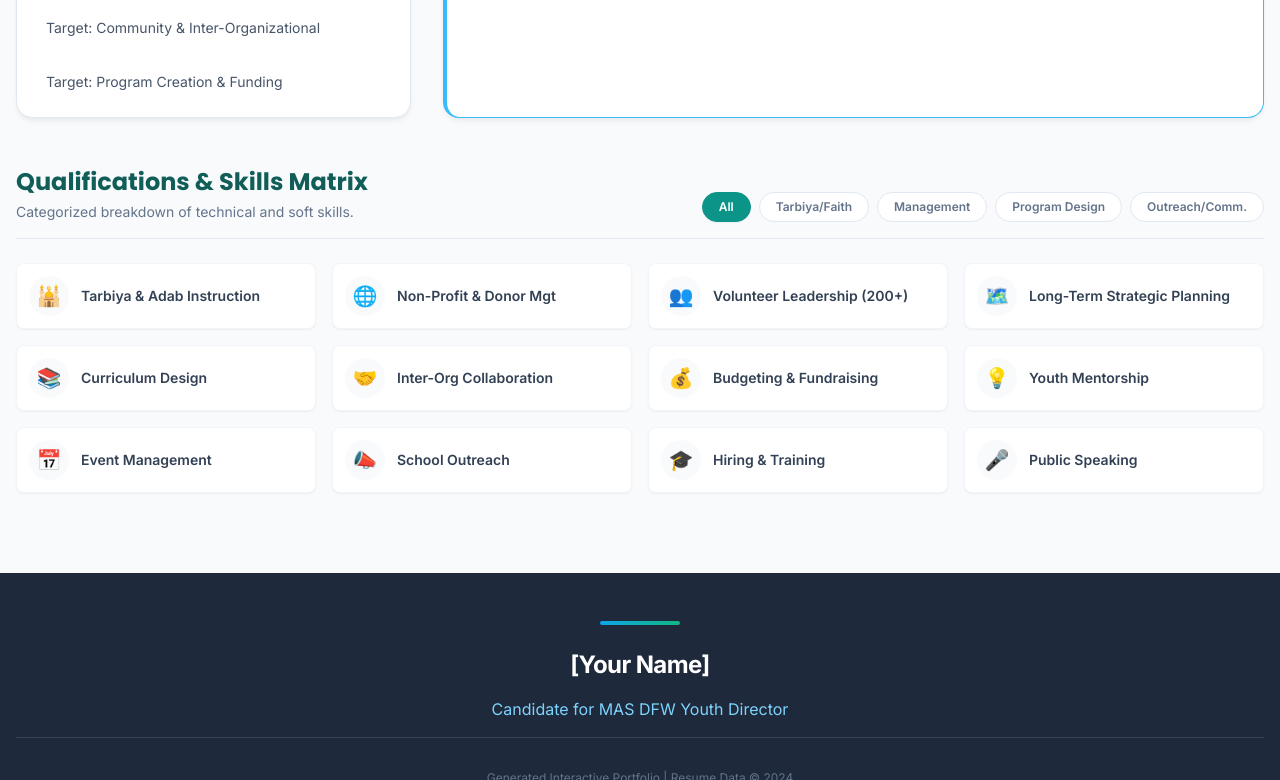
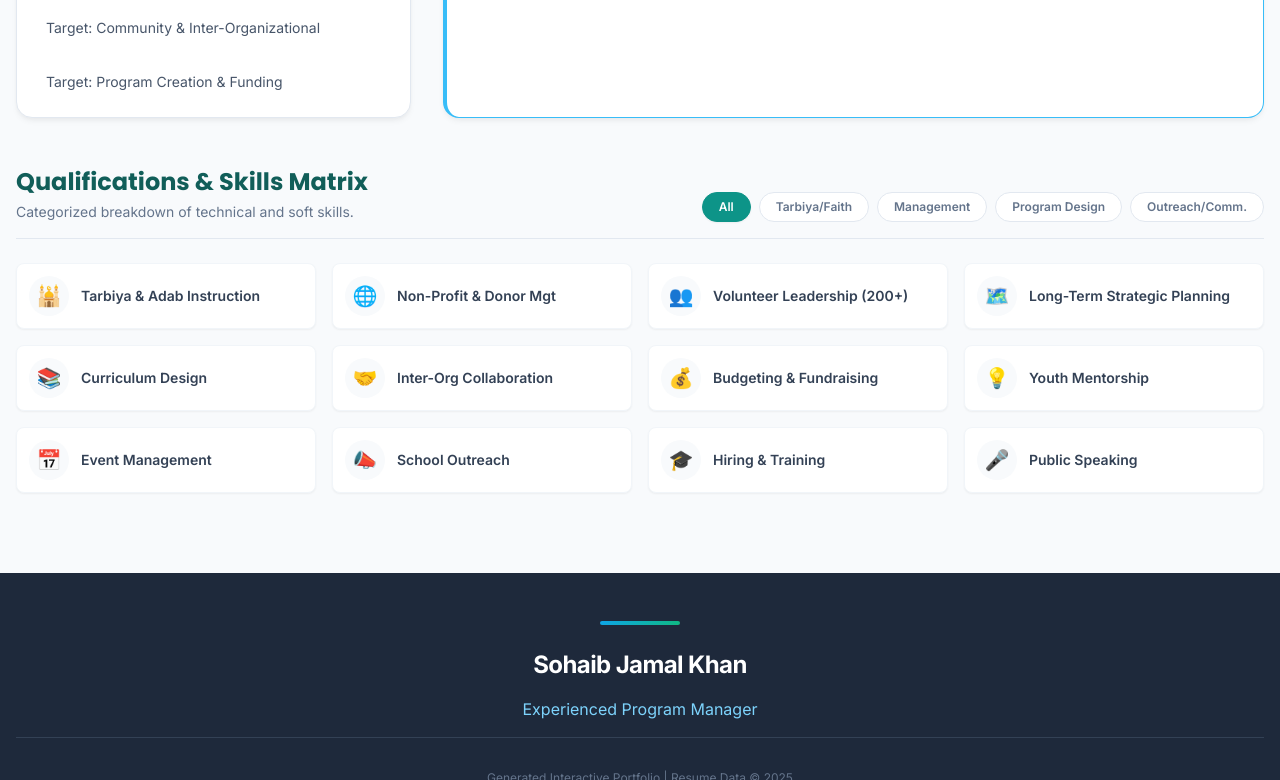
Before and after one commit to sobe247/Sohaib-Islam-Res, a plain HTML site: page index.html in a window 1280 px wide. Shown: the part 2020-2800 px from the top of the page. Drawn offline with nearby package versions, Linux system fonts and the light colour scheme.

Commit message:
Additional Updates to titles

```diff
--- a/index.html
+++ b/index.html
@@ -111,7 +111,7 @@
                     Software Developer
                 </button>
                 <button id="toggle-youth" onclick="setPersona('youth')" class="px-5 py-2 text-sm rounded-full transition-all">
-                    Youth Director
+                    Program Manager
                 </button>
             </div>
 
@@ -242,10 +242,10 @@
 <footer class="bg-slate-800 text-white py-12 mt-12">
     <div class="container mx-auto px-4 text-center space-y-4">
         <div class="h-1 w-20 bg-gradient-brand mx-auto rounded-full mb-6"></div>
-        <p class="font-bold text-2xl tracking-tight">[Your Name]</p>
-        <p id="footer-title" class="text-sky-300 font-medium">Candidate for MAS DFW Youth Director</p>
+        <p class="font-bold text-2xl tracking-tight">Sohaib Jamal Khan</p>
+        <p id="footer-title" class="text-sky-300 font-medium">Program Manager</p>
         <div class="pt-8 border-t border-slate-700 mt-8 text-xs text-slate-500">
-            Generated Interactive Portfolio | Resume Data &copy; 2024
+            Generated Interactive Portfolio | Resume Data &copy; 2025
         </div>
     </div>
 </footer>
@@ -376,7 +376,7 @@
             ]
         },
         dev: {
-            title: "Senior Software Developer Applicant",
+            title: "Senior Software Developer",
             intro: "I am a leader in Java development with over 10 years of experience, specializing in managing projects from initial concept to multi-million dollar completion. My focus is on <span class='font-semibold text-teal-600'>microservices architecture, DevOps optimization, and driving technical modernization</span> with a strong customer-centric business mindset.",
 
             // Charts Data
@@ -481,11 +481,11 @@
         const data = resumeData[personaKey];
 
         // 1. Update Title and Introduction Text
-        const roleName = personaKey === 'youth' ? 'MAS DFW Youth Director' : 'Senior Software Developer';
+        const roleName = personaKey === 'youth' ? 'Program Manager' : 'Senior Software Developer';
 
         document.getElementById('app-title').innerText = `Candidate Profile | ${roleName}`;
         document.getElementById('applicant-title').innerText = `Applicant: ${roleName}`;
-        document.getElementById('footer-title').innerText = `Candidate for ${roleName}`;
+        document.getElementById('footer-title').innerText = `Experienced ${roleName}`;
         document.getElementById('profile-intro').innerHTML = data.intro;
 
         // 2. Update Toggle Buttons
```
